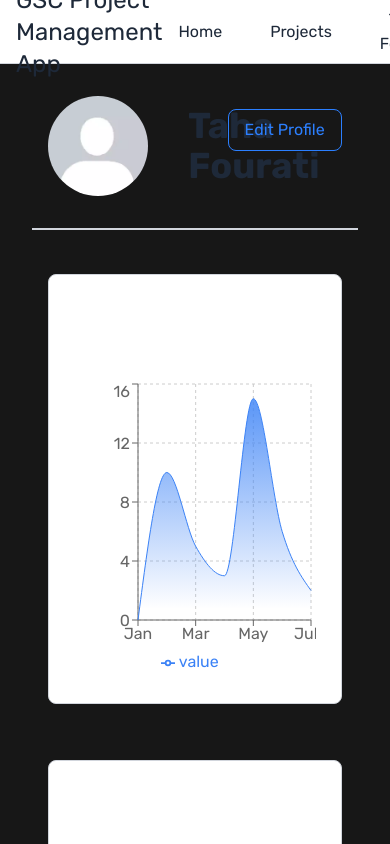
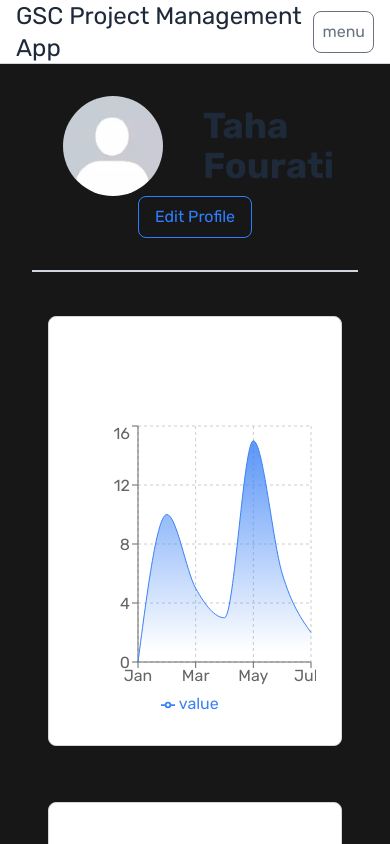
Before and after one commit to med-taha-fourati/gsc-project-management-app, a Next.js app: page /profile/taha in a window 390 px wide. Shown: the top 844 px of the page. Built offline with nearby package versions, Linux system fonts and the light colour scheme.

Commit message:
more responsive navbar

```diff
--- a/src/app/profile/[name]/page.js
+++ b/src/app/profile/[name]/page.js
@@ -11,13 +11,13 @@ const profile = () => {
         <Navbar profileName={"Taha Fourati"} />
 
         <div className="flex flex-col items-center justify-center w-full mt-[4rem] p-[2rem]">
-            <div className="flex flex-row items-center justify-between w-full max-w-9/10 mb-8">
+            <div className="flex flex-col md:flex-row sm:flex-row items-center justify-between w-full max-w-9/10 mb-8">
               <div className="flex justify-left items-center w-full max-w-9/10">
                   <Image src={DefaultProfile} alt="Profile" width={100} height={100} className="rounded-full mr-4" />
                   <h1 className="text-4xl font-bold text-gray-800 ml-6">Taha Fourati</h1>
               </div>
 
-              <div className="flex justify-end items-center w-full max-w-9/10 mb-8">
+              <div className="flex justify-center md:justify-end md:my-9 items-center w-full max-w-9/10 mx-8">
                   <button className="bg-transparent border border-blue-500 text-blue-500 px-4 py-2 rounded-lg hover:text-white hover:bg-blue-600 transition duration-300">Edit Profile</button>
               </div>
               {/* this is a test commit */}
--- a/src/app/projects/[id]/_components/Cards/IssueCard.jsx
+++ b/src/app/projects/[id]/_components/Cards/IssueCard.jsx
@@ -32,11 +32,14 @@ const IssueCard = ({title, description, open}) => {
             {open ? <textarea className="w-full h-24 p-2 border border-gray-300 rounded-lg focus:outline-none focus:ring-2 focus:ring-blue-500" placeholder="Add a comment..."></textarea> :
             <textarea className="w-full h-24 p-2 border border-gray-300 rounded-lg focus:outline-none focus:ring-2 focus:ring-gray-500" placeholder="Issue is closed" disabled></textarea>
             }
-            <div className="flex justify-between items-center mt-4">
-              {open ? (<div className="flex space-x-2">
+            <div className="flex flex-col justify-between items-center mt-4 md:flex-row sm:flex-row gap-8">
+              {open ? (
+              <div className="flex space-x-2">
                 <button className="bg-blue-500 text-white px-4 py-2 rounded-lg hover:bg-blue-600 transition duration-300">Comment</button>
                 <button className="bg-white text-gray-500 border border-gray-500 px-4 py-2 rounded-lg hover:bg-gray-600 hover:text-white transition duration-300">Comment And Close</button>
-              </div>) : (<div>
+              </div>) : (
+
+              <div className="flex">
                 <button className="bg-green-800 text-white px-4 py-2 rounded-lg hover:cursor-not-allowed" disabled>Issue Closed</button>
               </div>)
               }
--- a/src/app/projects/[id]/page.js
+++ b/src/app/projects/[id]/page.js
@@ -7,7 +7,7 @@ import Graph from './_components/Charts/Graph'
 import FilesCard from './_components/Cards/FilesCard';
 import IssueCard from './_components/Cards/IssueCard';
 
-const projectPage = () => {
+const ProjectPage = () => {
   const [filesOpen, setFilesOpen] = useState(true);
   return (
     <>
@@ -54,4 +54,4 @@ const projectPage = () => {
   )
 }
 
-export default projectPage
+export default ProjectPage
--- a/src/components/Navbar/Navbar.jsx
+++ b/src/components/Navbar/Navbar.jsx
@@ -8,10 +8,17 @@ const Navbar = ({profileName}) => {
       <div>
           <h1 className="text-2xl text-gray-800">GSC Project Management App</h1>
       </div>
-    <div className="navbar-items flex items-center space-x-4">
+      <div className="navbar-items hidden items-center space-x-4 md:flex">
           <Link href="/"><button className="text-gray-800 px-4 py-2 rounded hover:bg-gray-300">Home</button></Link>
           <Link href="/projects"><button className="text-gray-800 px-4 py-2 rounded hover:bg-gray-300">Projects</button></Link>
           <Link href="/profile/taha"><button className="text-gray-800 px-4 py-2 rounded hover:bg-gray-300">{profileName ?? "Profile"}</button></Link>
+      </div>
+
+      <div className="navbar-items flex md:hidden items-center space-x-4">
+          <button className="border border-gray-500 p-2 rounded-lg text-gray-500">{"menu"}</button>
+          {/* <Link href="/"><button className="text-gray-800 px-4 py-2 rounded hover:bg-gray-300">Home</button></Link>
+          <Link href="/projects"><button className="text-gray-800 px-4 py-2 rounded hover:bg-gray-300">Projects</button></Link>
+          <Link href="/profile/taha"><button className="text-gray-800 px-4 py-2 rounded hover:bg-gray-300">{profileName ?? "Profile"}</button></Link> */}
       </div>
     </div>
   )
```
Lines whose indentation alone changed are shown as unchanged.
